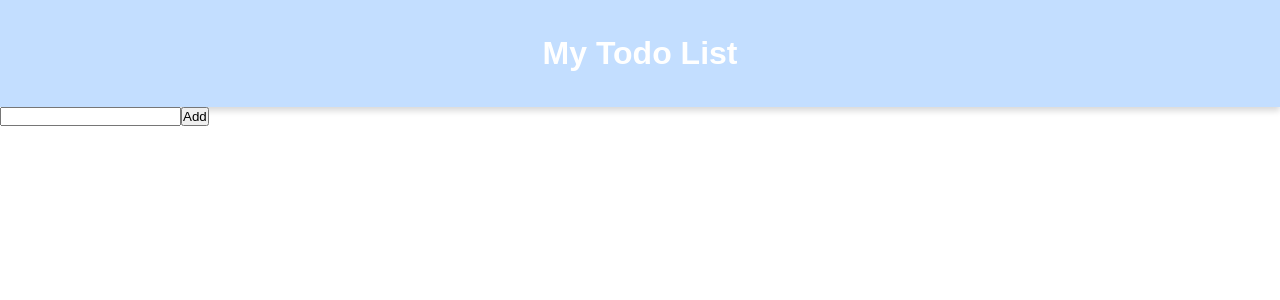
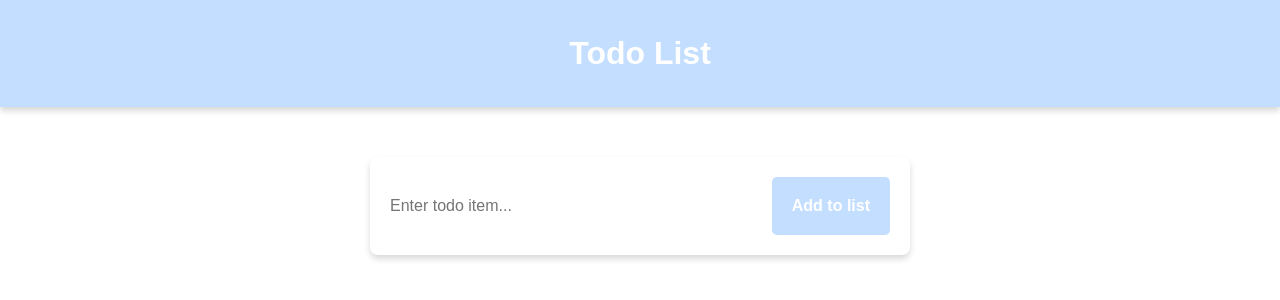
Before and after one commit to artempenteskul/todo-app, a React (Vite) app: page / in a window 1280 px wide. Shown: the top 300 px of the page. Built offline with nearby package versions, Linux system fonts and the light colour scheme.

Commit message:
added styling for form

```diff
--- a/src/components/Form.jsx
+++ b/src/components/Form.jsx
@@ -1,4 +1,7 @@
 import {useState} from 'react';
+
+import styles from '../css/form.module.css';
+
 
 export default function Form({ todos, setTodos }) {
     const [todo, setTodo] = useState('');
@@ -10,9 +13,9 @@ export default function Form({ todos, setTodos }) {
     }
 
     return (
-        <form onSubmit={handleSubmit}>
-            <input onChange={e => setTodo(e.target.value)} value={todo} type="text"/>
-            <button type="submit">Add</button>
+        <form className={styles.todoForm} onSubmit={handleSubmit}>
+            <input className={styles.todoFormInput} onChange={e => setTodo(e.target.value)} placeholder="Enter todo item..." value={todo} type="text"/>
+            <button className={styles.todoFormBtn} type="submit">Add to list</button>
         </form>
     );
 }
--- a/src/components/Header.jsx
+++ b/src/components/Header.jsx
@@ -2,6 +2,6 @@ import styles from '../css/header.module.css';
 
 export default function Header() {
     return (
-        <h1 className={styles.header}>My Todo List</h1>
+        <h1 className={styles.header}>Todo List</h1>
     );
 }
--- /dev/null
+++ b/src/css/form.module.css
@@ -0,0 +1,39 @@
+.todoForm {
+    display: flex;
+    align-items: center;
+    justify-content: space-between;
+    background-color: #ffffff;
+    border-radius: 8px;
+    padding: 20px;
+    width: 500px;
+    margin: 50px auto;
+    box-shadow: 0 4px 6px rgb(0, 0, 0, 0.15);
+    text-align: center;
+}
+
+.todoFormInput {
+    display: block;
+    width: 70%;
+    border: none;
+    color: #000000;
+    font-size: 16px;
+}
+
+.todoFormInput:focus {
+    outline: none;
+}
+
+.todoFormBtn {
+    display: inline-block;
+    border: none;
+    border-radius: 5px;
+    background-color: #c3deff;
+    color: #ffffff;
+    padding: 20px;
+    font-weight: bold;
+    font-size: 16px;
+}
+
+.todoFormBtn:hover {
+    cursor: pointer
+}
```
